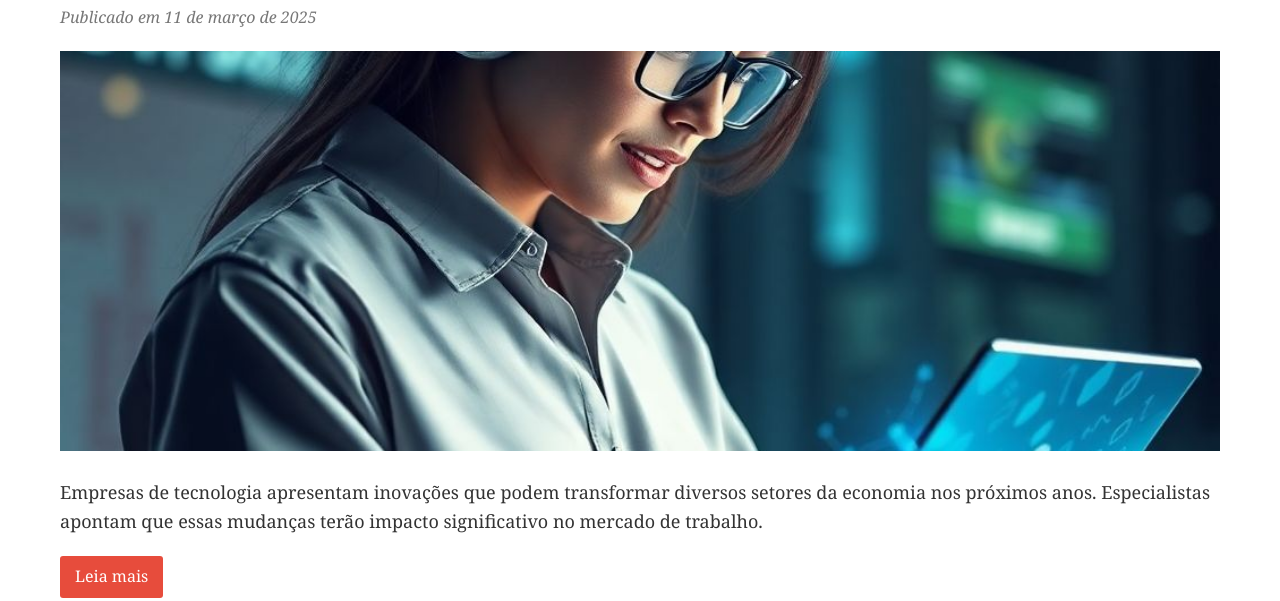
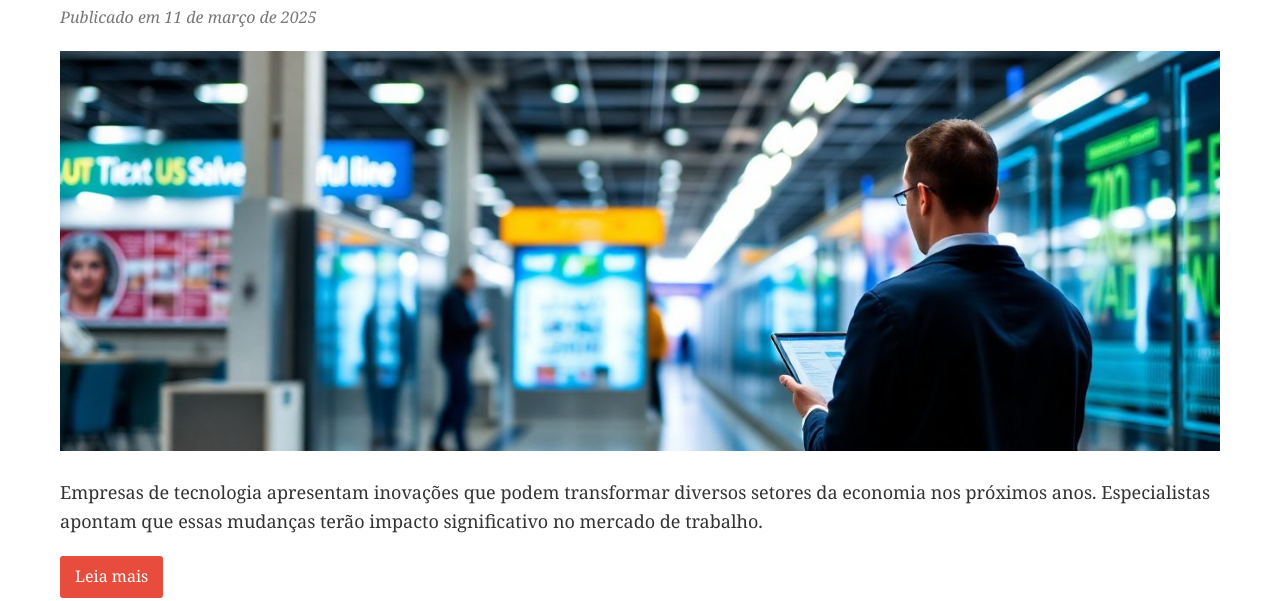
Before and after one commit to ArthurCaixet0/simple-news, a plain HTML site: page index.html in a window 1280 px wide. Shown: the part 199-800 px from the top of the page. Drawn offline with Linux system fonts and the light colour scheme; a script that the page names is missing.

Commit message:
Substitui tech3 por tech7 no index.html e atualizei imagens

```diff
--- a/index.html
+++ b/index.html
@@ -34,7 +34,7 @@
                 <h2>Novos avanços tecnológicos prometem revolucionar o mercado.</h2>
                 <p class="data">Publicado em 11 de março de 2025</p>
                 <div class="destaque-imagem">
-                    <img src="img/tech1.png" alt="Imagem representativa da notícia" width="300px" height="auto">
+                    <img src="img/tech7.png" alt="Imagem representativa da notícia" width="300px" height="auto">
                 </div>
                 <p class="resumo">
                     Empresas de tecnologia apresentam inovações que podem transformar diversos setores
```
Also changed, not shown: img/tech1.png (deleted), img/tech3.png (deleted), img/tech7.png (added).
